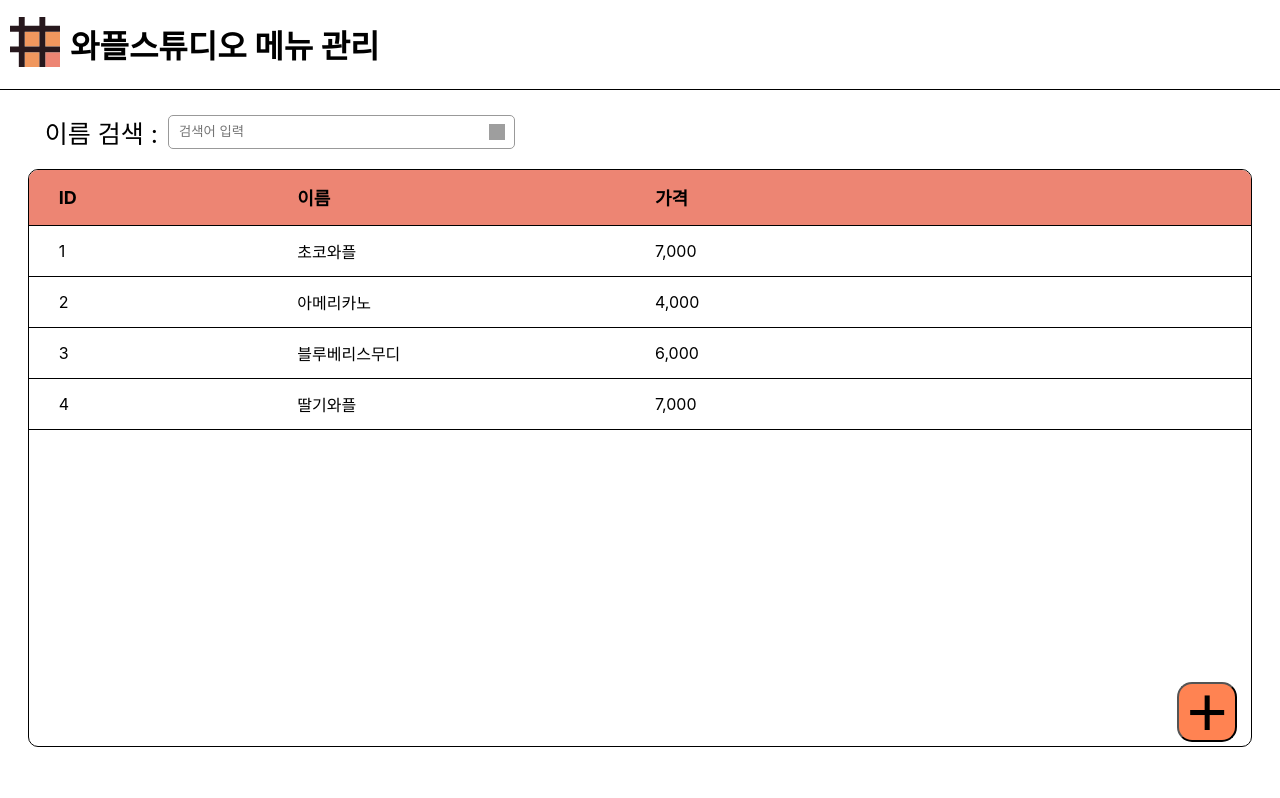
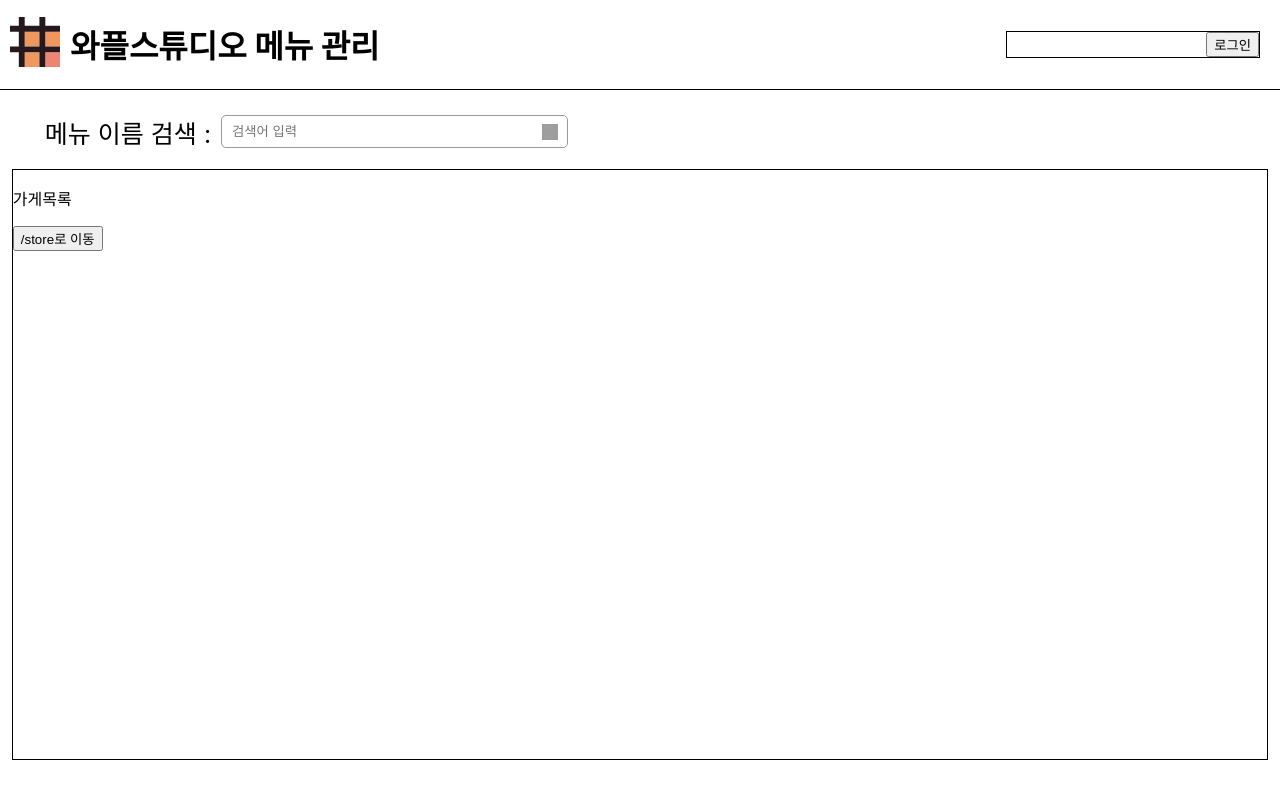
Before and after one commit to hitkoo/waffle-2022-seminar-react-assignment-1, a React (Create React App) app in the folder seminar-ksj-hikoo/: page / in a window 1280 px wide. Built offline with nearby package versions, Linux system fonts and the light colour scheme; grey boxes are pictures that could not be loaded.

Commit message:
router add

```diff
--- a/seminar-ksj-hikoo/package.json
+++ b/seminar-ksj-hikoo/package.json
@@ -8,6 +8,7 @@
     "@testing-library/user-event": "^13.2.1",
     "react": "^18.2.0",
     "react-dom": "^18.2.0",
+    "react-router-dom": "^6.4.1",
     "react-scripts": "^2.1.3",
     "web-vitals": "^2.1.0",
     "yarn": "^1.22.19"
--- a/seminar-ksj-hikoo/src/App.js
+++ b/seminar-ksj-hikoo/src/App.js
@@ -1,26 +1,18 @@
-import './App.css';
-import MenuBox from './components/MenuBox';
-import Head from './components/Head';
-import Search from './components/Search'
-import { useState } from 'react';
-import React from 'react'
+import Store from './components/Store';
+import Home from './components/Home';
+import React from 'react';
+import { BrowserRouter, Route, Routes, Navigate } from "react-router-dom";
 
 function App() {
 
-  // 검색기능을 위한 search state 정의
-  const [search, setSearch] = useState("");
-
-
   return (
-    <div className="Wrap">
-      <Head/>
-      <Search
-        search={search} setSearch={setSearch}>
-      </Search>
-      <MenuBox
-        search={search}>
-      </MenuBox>
-    </div>
+    <BrowserRouter>
+      <Routes>
+        <Route path='/' exact element={<Home/>} />
+        <Route path='/store' element={<Store/>}/>
+        <Route path="*" element={<Navigate to='/'/>}/>
+      </Routes>
+    </BrowserRouter>
   );
 }
 
--- a/seminar-ksj-hikoo/src/components/Head.js
+++ b/seminar-ksj-hikoo/src/components/Head.js
@@ -8,9 +8,14 @@ import React from 'react'
 function Head() {
 
   return (
-    <div className="Head">
+    <div className='Head'>
+    <div className="Title">
       <a href="https://wafflestudio.com"><img className="Logo" src={logo} alt="Logo" /></a>
       <a href="https://wafflestudio.com" className='headtitle'><h1>와플스튜디오 메뉴 관리</h1></a>
+    </div>
+    <div className='LoginTap'>
+      <button>로그인</button>
+    </div>
     </div>
   );
 }
--- /dev/null
+++ b/seminar-ksj-hikoo/src/components/Home.js
@@ -0,0 +1,27 @@
+import '../css/Home.css';
+import Head from './Head';
+import Search from './Search'
+import { useState } from 'react';
+import React from 'react'
+import { Navigate, Link } from 'react-router-dom';
+
+function Home() {
+
+  // 검색기능을 위한 search state 정의
+  const [search, setSearch] = useState("");
+
+  return (
+    <div className="Wrap">
+      <Head/>
+      <Search
+        search={search} setSearch={setSearch}>
+      </Search>
+      <div className='StoreList'>
+        <p>가게목록</p>
+        <Link to="/store"><button className='tostore'>/store로 이동</button></Link>
+      </div>
+    </div>
+  );
+}
+
+export default Home;
--- a/seminar-ksj-hikoo/src/components/MenuBox.js
+++ b/seminar-ksj-hikoo/src/components/MenuBox.js
@@ -11,29 +11,37 @@ function MenuBox({ search }) {
 
   // 여러 자식 컴포넌트에게 쓰이는 state를 전부 부모 컴포넌트에서 정의
   const [maxId, setMaxId] = useState(5);
-  const [menuList, setMenu] = useState([{
+  const [menuList, setMenu] = useState([ {
     "id": 1,
     "name": "초코와플",
     "price": 7000,
-    "image": ""
+    "image": "",
+    "type": "waffle",
+    "description": "초코와플초코와플초코와플"
   },
   {
     "id": 2,
     "name": "아메리카노",
     "price": 4000,
-    "image": ""
+    "image": "",
+    "type": "coffee",
+    "description": "아메리카노아메리카노아메리카노"
   },
   {
     "id": 3,
     "name": "블루베리스무디",
     "price": 6000,
-    "image": "https://upload.wikimedia.org/wikipedia/commons/1/15/Blueberries.jpg"
+    "image": "https://upload.wikimedia.org/wikipedia/commons/1/15/Blueberries.jpg",
+    "type": "beverage",
+    "description": "블루베리스무디블루베리스무디블루베리스무디"
   },
   {
     "id": 4,
     "name": "딸기와플",
     "price": 7000,
-    "image": "https://upload.wikimedia.org/wikipedia/commons/2/29/PerfectStrawberry.jpg"
+    "image": "https://upload.wikimedia.org/wikipedia/commons/2/29/PerfectStrawberry.jpg",
+    "type": "waffle",
+    "description": "딸기와플딸기와플딸기와플"
   }]);
   const [enteredNum, setEnterdNum] = useState("");
   const [enteredName, setEnterdName] = useState("");
--- a/seminar-ksj-hikoo/src/components/Search.js
+++ b/seminar-ksj-hikoo/src/components/Search.js
@@ -1,5 +1,5 @@
 import '../css/Search.css';
-import React, { useRef } from 'react';
+import React from 'react';
 
 function Search({ search, setSearch }) {
 
@@ -11,7 +11,7 @@ function Search({ search, setSearch }) {
 
   return (
     <div className='Search'>
-      <label htmlFor='SearchInput' className='Searchst'> 이름 검색 :</label>
+      <label htmlFor='SearchInput' className='Searchst'> 메뉴 이름 검색 :</label>
       <div className='Searchmerge'>
         <input type='text' value={search} id="SearchInput" placeholder="검색어 입력" onChange={SearchChange}></input>
         <img className='Searchicon' src="https://s3.ap-northeast-2.amazonaws.com/cdn.wecode.co.kr/icon/search.png" alt={'돋보기'} />
--- /dev/null
+++ b/seminar-ksj-hikoo/src/components/Store.js
@@ -0,0 +1,26 @@
+import '../css/Store.css';
+import MenuBox from './MenuBox';
+import Head from './Head';
+import Search from './Search'
+import { useState } from 'react';
+import React from 'react'
+
+function Store() {
+
+  // 검색기능을 위한 search state 정의
+  const [search, setSearch] = useState("");
+
+  return (
+    <div className="Wrap">
+      <Head/>
+      <Search
+        search={search} setSearch={setSearch}>
+      </Search>
+      <MenuBox
+        search={search}>
+      </MenuBox>
+    </div>
+  );
+}
+
+export default Store;
--- a/seminar-ksj-hikoo/src/css/Head.css
+++ b/seminar-ksj-hikoo/src/css/Head.css
@@ -8,12 +8,29 @@
   width: 100%;
 }
 
-  .Logo{
+.Title {
+  flex: 4;
+  display: flex;
+  flex-direction: row;
+  align-items: center;
+}
+
+.LoginTap {
+  border: solid 1px;
+  flex: 1;
+  display: flex;
+  flex-direction: row;
+  justify-content: flex-end;
+  align-items: center;
+  margin-right: 20px;
+}
+
+.Logo {
   height: 50px;
   margin: 10px;
 }
 
-  .headtitle{
+.headtitle {
   text-decoration: none;
   color: black;
 }
--- /dev/null
+++ b/seminar-ksj-hikoo/src/css/Home.css
@@ -0,0 +1,10 @@
+.StoreList{
+    border: solid 1px;
+        flex: 8;
+        width: 98%;
+        max-height:calc(76vh - 4px);
+}
+
+.tostore{
+    flex: none;
+}
--- /dev/null
+++ b/seminar-ksj-hikoo/src/css/Store.css
@@ -0,0 +1,8 @@
+.Wrap{
+    display: flex;
+    flex-direction:column;
+    justify-content: center;
+    align-items: center;
+    width: 100vw;
+    height: 95vh;
+  }
```
Also changed, not shown: 1 other file (tests, documents, lock files or other folders). Lines whose indentation alone changed are shown as unchanged.
